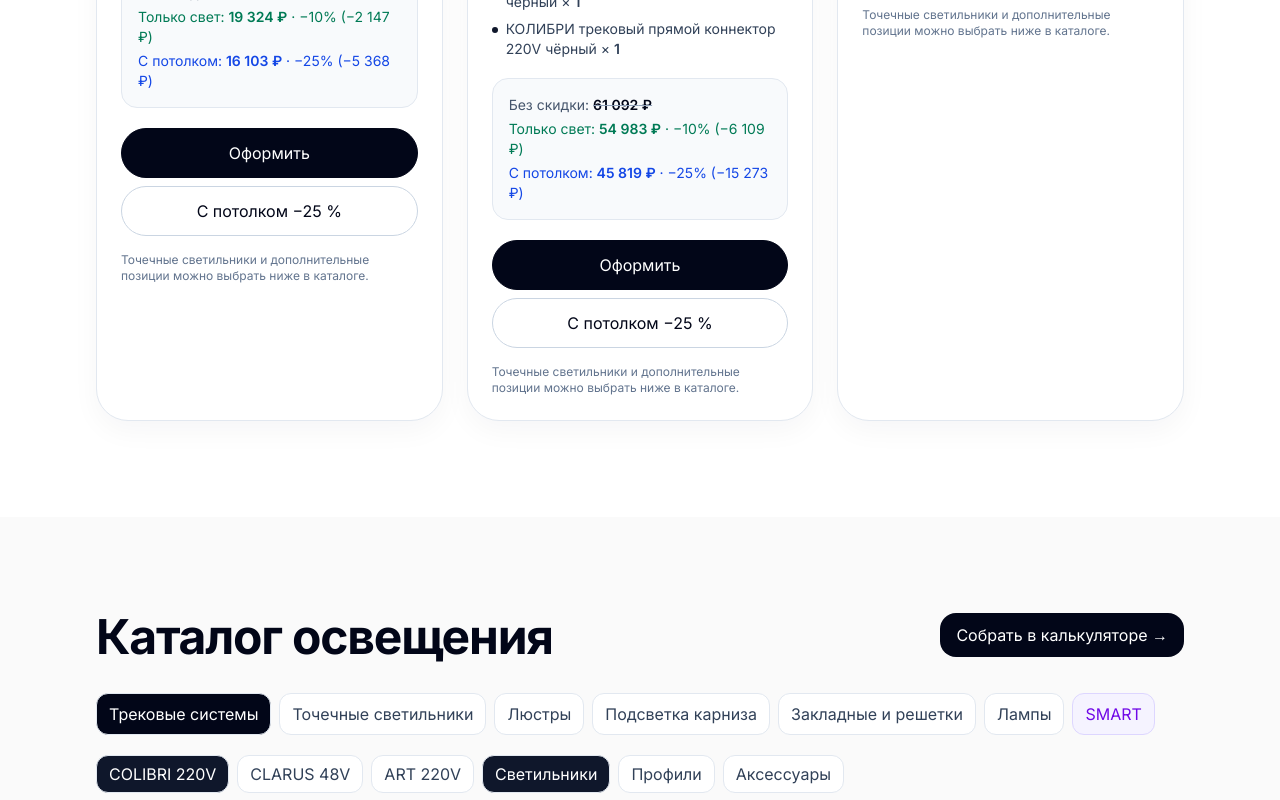
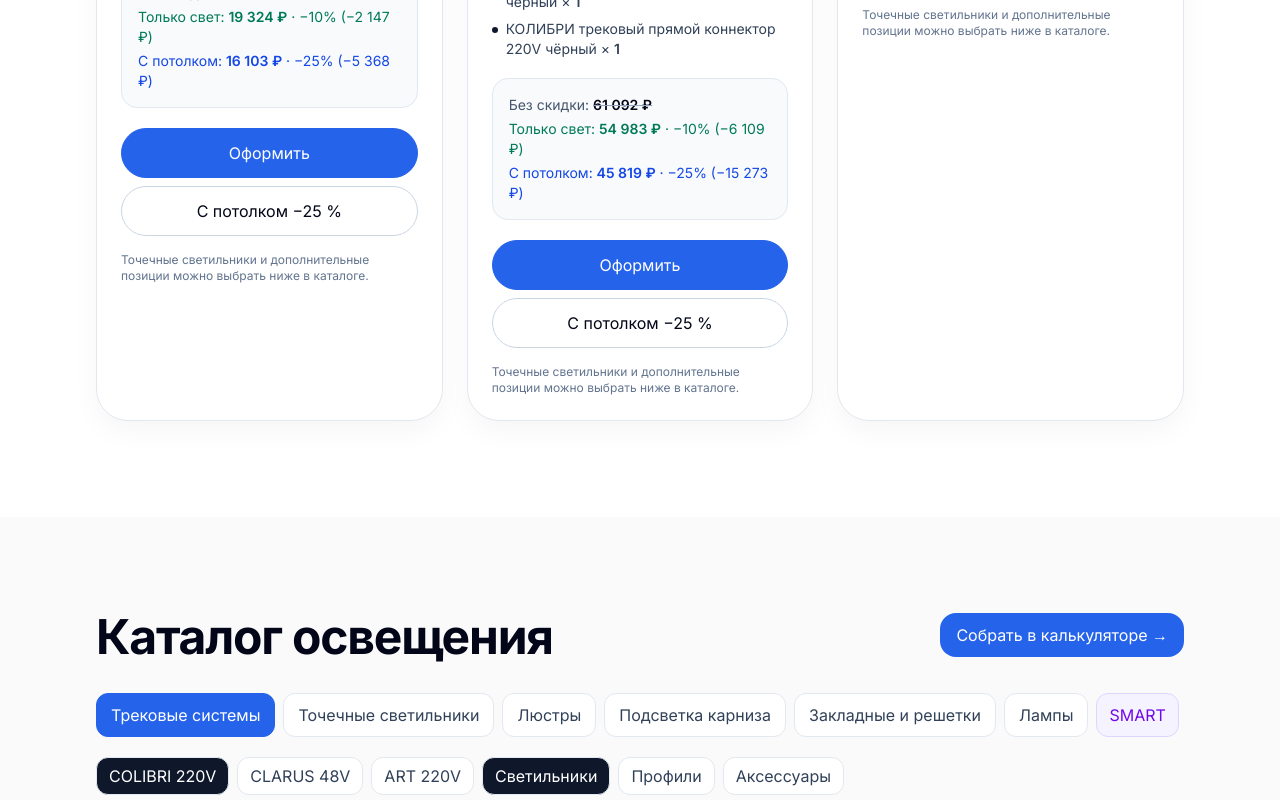
Before and after one commit to svladimirtsk-crypto/nextjs-potolkovo, a Next.js app: page /uslugi/prodazha-trekovogo-osveshcheniya in a window 1280 px wide. Shown: the part 1820-2620 px from the top of the page. Built offline with nearby package versions, Linux system fonts and the light colour scheme.

Commit message:
T-064: дизайн-токены, размеры кнопок, акцентный primary, tablist каталога, aria-live на суммах

```diff
--- a/app/globals.css
+++ b/app/globals.css
@@ -22,6 +22,30 @@
 }
 
 @theme inline {
+  /*
+   * T-064: дизайн-токены.
+   *
+   * Радиусы: до сих пор по коду встречались rounded-xl/2xl/[1.75rem]/full
+   * вперемешку. Три токена задают шкалу; исключения (пилюли, крупные
+   * карточки-герои) остаются явными.
+   */
+  --radius-sm: 0.75rem;
+  --radius-md: 1rem;
+  --radius-lg: 1.5rem;
+
+  /*
+   * Высоты интерактивных элементов. 44px — минимум для касания (WCAG 2.5.5),
+   * поэтому размер sm начинается ровно с него, а не с 40.
+   */
+  --control-sm: 2.75rem;
+  --control-md: 3rem;
+  --control-lg: 3.5rem;
+
+  /* Акцент: primary CTA и выбранное состояние. */
+  --color-accent: #2563eb;
+  --color-accent-hover: #1d4ed8;
+  --color-accent-foreground: #ffffff;
+
   /* T-007: единая шкала слоёв */
   --z-sticky: 40;
   --z-cart: 45;
--- a/app/uslugi/prodazha-trekovogo-osveshcheniya/_components/CatalogSectionClient.tsx
+++ b/app/uslugi/prodazha-trekovogo-osveshcheniya/_components/CatalogSectionClient.tsx
@@ -840,32 +840,46 @@ export function CatalogSectionClient({ data }: Props) {
           <button
             type="button"
             onClick={openInCalculator}
-            className="rounded-2xl bg-slate-950 px-4 py-2.5 text-sm font-semibold text-white hover:bg-slate-800"
+            className="min-h-11 rounded-[var(--radius-md)] bg-[var(--color-accent)] px-4 text-sm font-semibold text-white hover:bg-[var(--color-accent-hover)]"
           >
 Собрать в калькуляторе →
           </button>
         </div>
 
         {/* Controls */}
+        {/*
+          T-064: секции каталога — это настоящие вкладки, поэтому размечены
+          как tablist/tab. Скринридер теперь сообщает «вкладка 2 из 6» и
+          состояние выбора, чего не давал набор обычных кнопок.
+        */}
         <div className="mt-8 flex gap-2 overflow-x-auto pb-1 no-scrollbar sm:flex-wrap">
+          <div role="tablist" aria-label="Разделы каталога" className="contents">
             {CATALOG_SECTIONS.map((item) => (
               <button
                 key={item.id}
                 type="button"
+                role="tab"
+                id={`catalog-tab-${item.id}`}
+                aria-selected={section === item.id}
+                aria-controls="catalog-panel"
                 onClick={() => {
                   setSection(item.id);
                   setQuery("");
                   setVisibleCount(24);
                 }}
                 className={[
-                "whitespace-nowrap rounded-xl px-3 py-2 text-sm font-medium",
-                section === item.id ? "bg-slate-950 text-white" : "bg-white text-slate-700 hover:bg-slate-50",
-                "border border-slate-200",
+                  "inline-flex min-h-11 items-center whitespace-nowrap rounded-[var(--radius-sm)] px-3.5 text-sm font-medium",
+                  "focus-visible:outline-none focus-visible:ring-2 focus-visible:ring-[var(--color-accent)] focus-visible:ring-offset-2",
+                  section === item.id
+                    ? "border-[var(--color-accent)] bg-[var(--color-accent)] text-white"
+                    : "border-slate-200 bg-white text-slate-700 hover:bg-slate-50",
+                  "border",
                 ].join(" ")}
               >
                 {item.label}
               </button>
             ))}
+          </div>
           <button
             type="button"
             onClick={() => {
@@ -1000,7 +1014,8 @@ export function CatalogSectionClient({ data }: Props) {
         {selectedEntries.length > 0 ? (
           <div data-cart-bar data-count={selectedEntries.length} style={{ zIndex: "var(--z-cart, 45)" }} className="fixed bottom-4 left-1/2 hidden w-[min(1120px,calc(100vw-2rem))] -translate-x-1/2 rounded-[1.5rem] border border-slate-200 bg-white/95 p-4 shadow-[0_14px_42px_rgba(15,23,42,0.16)] backdrop-blur sm:block">
             <div className="flex flex-wrap items-center justify-between gap-4">
-              <p className="min-w-0 text-sm font-semibold text-slate-950">
+              {/* T-064: сумма меняется от кликов по карточкам — озвучиваем. */}
+              <p aria-live="polite" aria-atomic="true" className="min-w-0 text-sm font-semibold text-slate-950">
                 Корзина · {selectedEntries.length} поз. · {fmt(lightingOnlySelectedTotal)} ₽
               </p>
 
@@ -1015,7 +1030,7 @@ export function CatalogSectionClient({ data }: Props) {
                 <button
                   type="button"
                   onClick={openCheckoutIntent}
-                  className="min-h-11 rounded-xl bg-slate-950 px-4 text-sm font-semibold text-white hover:bg-slate-800"
+                  className="min-h-11 rounded-[var(--radius-sm)] bg-[var(--color-accent)] px-4 text-sm font-semibold text-white hover:bg-[var(--color-accent-hover)]"
                 >
                   Оформить
                 </button>
@@ -1027,7 +1042,7 @@ export function CatalogSectionClient({ data }: Props) {
         {selectedEntries.length > 0 ? (
           <div data-cart-bar data-count={selectedEntries.length} style={{ zIndex: "var(--z-cart, 45)", paddingBottom: "calc(env(safe-area-inset-bottom, 0px) + 12px)" }} className="fixed inset-x-0 bottom-0 border-t border-slate-200 bg-white/95 p-3 shadow-[0_-8px_28px_rgba(15,23,42,0.12)] backdrop-blur sm:hidden">
             <div className="flex items-center justify-between gap-3">
-              <p className="min-w-0 text-xs font-semibold text-slate-950">
+              <p aria-live="polite" aria-atomic="true" className="min-w-0 text-xs font-semibold text-slate-950">
                 Корзина · {selectedEntries.length} поз. · {fmt(lightingOnlySelectedTotal)} ₽
               </p>
               <div className="flex shrink-0 gap-1.5">
@@ -1064,7 +1079,12 @@ export function CatalogSectionClient({ data }: Props) {
         </p>
 
         {/* Products grid with "Показать ещё" */}
-        <div className="mt-4 grid grid-cols-1 gap-4 md:grid-cols-2 xl:grid-cols-3">
+        <div
+          id="catalog-panel"
+          role="tabpanel"
+          aria-labelledby={`catalog-tab-${section}`}
+          className="mt-4 grid grid-cols-1 gap-4 md:grid-cols-2 xl:grid-cols-3"
+        >
           {filteredProducts.slice(0, visibleCount).map((product) => {
             const id = toText(product.productId);
             const qty = toNumber(cartItems[id]);
--- a/components/calculator-modal/price-strip.tsx
+++ b/components/calculator-modal/price-strip.tsx
@@ -108,7 +108,16 @@ export function PriceStrip() {
   })();
 
   return (
-    <div className="rounded-2xl border border-slate-200 bg-white px-4 py-3 text-sm text-slate-900 shadow-sm max-sm:px-3 max-sm:py-2">
+    /*
+     * T-064: сумма пересчитывается от действий в другой части экрана, поэтому
+     * полоса объявлена live-регионом — иначе незрячий пользователь меняет
+     * параметр и не узнаёт, что итог изменился. `polite`, чтобы не перебивать.
+     */
+    <div
+      aria-live="polite"
+      aria-atomic="true"
+      className="rounded-2xl border border-slate-200 bg-white px-4 py-3 text-sm text-slate-900 shadow-sm max-sm:px-3 max-sm:py-2"
+    >
       <div className="sm:hidden">
         {!hasCeilingEstimate && hasLighting ? (
           <>
--- a/components/calculator-modal/wizard-step1-lighting.tsx
+++ b/components/calculator-modal/wizard-step1-lighting.tsx
@@ -242,15 +242,14 @@ function ProductCard({
 
         {/* Qty controls */}
         <div className="mt-3 flex items-center gap-2 max-sm:mt-2 max-sm:gap-1.5">
-          <button type="button" onClick={onDec}
-            className="flex h-10 w-10 items-center justify-center rounded-xl border border-slate-300 bg-white text-slate-900 hover:bg-slate-50 active:scale-95 max-sm:h-9 max-sm:w-9"
-            style={{ minHeight: 36, minWidth: 36 }}>−</button>
+          {/* T-064: 44×44 — минимальная площадь касания (WCAG 2.5.5); раньше было 36. */}
+          <button type="button" onClick={onDec} aria-label="Уменьшить количество"
+            className="flex h-11 w-11 items-center justify-center rounded-[var(--radius-sm)] border border-slate-300 bg-white text-slate-900 hover:bg-slate-50 active:scale-95">−</button>
           <span className="min-w-[2.5rem] text-center text-sm font-semibold text-slate-950 max-sm:min-w-[2rem]">
             {product.unit === "m" ? Number(qty.toFixed(1)) : qty}
           </span>
-          <button type="button" onClick={onInc}
-            className="flex h-10 w-10 items-center justify-center rounded-xl border border-slate-300 bg-white text-slate-900 hover:bg-slate-50 active:scale-95 max-sm:h-9 max-sm:w-9"
-            style={{ minHeight: 36, minWidth: 36 }}>+</button>
+          <button type="button" onClick={onInc} aria-label="Увеличить количество"
+            className="flex h-11 w-11 items-center justify-center rounded-[var(--radius-sm)] border border-slate-300 bg-white text-slate-900 hover:bg-slate-50 active:scale-95">+</button>
           <span className="ml-auto text-xs text-slate-500 max-sm:text-[11px]">{product.unit === "m" ? "м" : "шт."}</span>
         </div>
       </div>
--- a/components/ui/button.tsx
+++ b/components/ui/button.tsx
@@ -6,10 +6,18 @@ import { isHashHref, scrollToAnchorTarget } from "@/lib/scroll-to-anchor";
 
 type ButtonVariant = "primary" | "secondary" | "ghost";
 
+/**
+ * T-064: три размера вместо одной захардкоженной высоты.
+ * `sm` — 44px (минимум для касания по WCAG 2.5.5), `md` — 48px (дефолт),
+ * `lg` — 56px для главных CTA на широких экранах.
+ */
+type ButtonSize = "sm" | "md" | "lg";
+
 type CommonProps = {
   children: React.ReactNode;
   className?: string;
   variant?: ButtonVariant;
+  size?: ButtonSize;
 };
 
 type ButtonAsButtonProps = CommonProps & {
@@ -24,6 +32,18 @@ type ButtonAsLinkProps = CommonProps & {
 };
 
 type ButtonProps = ButtonAsButtonProps | ButtonAsLinkProps;
+
+function getSizeClasses(size: ButtonSize) {
+  switch (size) {
+    case "sm":
+      return "min-h-11 px-4 py-2.5 text-sm";
+    case "lg":
+      return "min-h-14 px-7 py-4 text-base";
+    case "md":
+    default:
+      return "min-h-12 px-5 py-3 text-sm";
+  }
+}
 
 function getVariantClasses(variant: ButtonVariant) {
   switch (variant) {
@@ -41,10 +61,15 @@ function getVariantClasses(variant: ButtonVariant) {
       ].join(" ");
     case "primary":
     default:
+      /*
+       * T-064: primary — акцентный синий, а не чёрный. Раньше главная кнопка
+       * визуально не отличалась от тёмных секций и служебных элементов,
+       * поэтому «Записаться на замер» терялась среди slate-950.
+       */
       return [
-        "border border-slate-950 bg-slate-950",
+        "border border-[var(--color-accent)] bg-[var(--color-accent)]",
         "!text-white",
-        "hover:border-slate-800 hover:bg-slate-800",
+        "hover:border-[var(--color-accent-hover)] hover:bg-[var(--color-accent-hover)]",
       ].join(" ");
   }
 }
@@ -55,9 +80,11 @@ function isLinkProps(props: ButtonProps): props is ButtonAsLinkProps {
 
 export function Button(props: ButtonProps) {
   const variant = props.variant ?? "primary";
+  const size = props.size ?? "md";
 
   const baseClassName = [
-    "inline-flex min-h-12 items-center justify-center rounded-full px-5 py-3 text-sm font-semibold",
+    "inline-flex items-center justify-center rounded-full font-semibold",
+    getSizeClasses(size),
     "transition-colors",
     "focus-visible:outline-none focus-visible:ring-2 focus-visible:ring-blue-600 focus-visible:ring-offset-2",
     "disabled:pointer-events-none disabled:opacity-60",
```
Also changed, not shown: 1 other file (tests, documents, lock files or other folders). Lines whose indentation alone changed are shown as unchanged.
